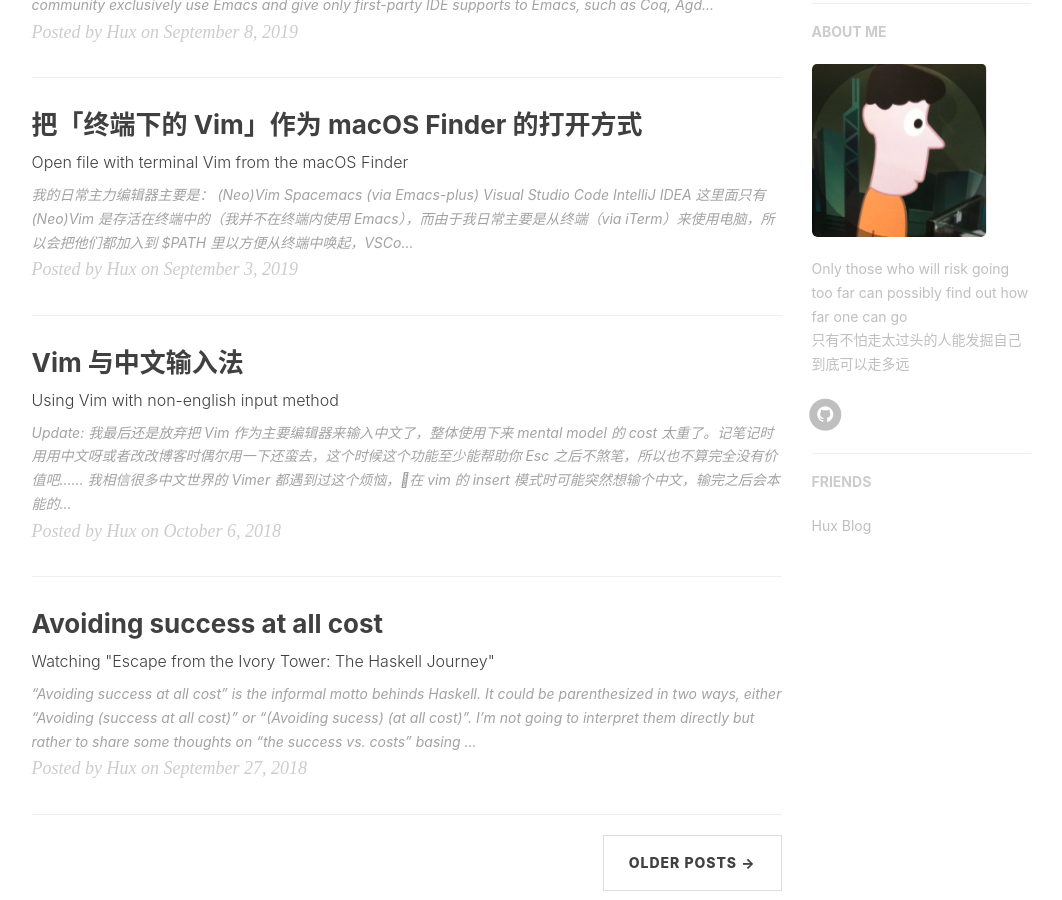
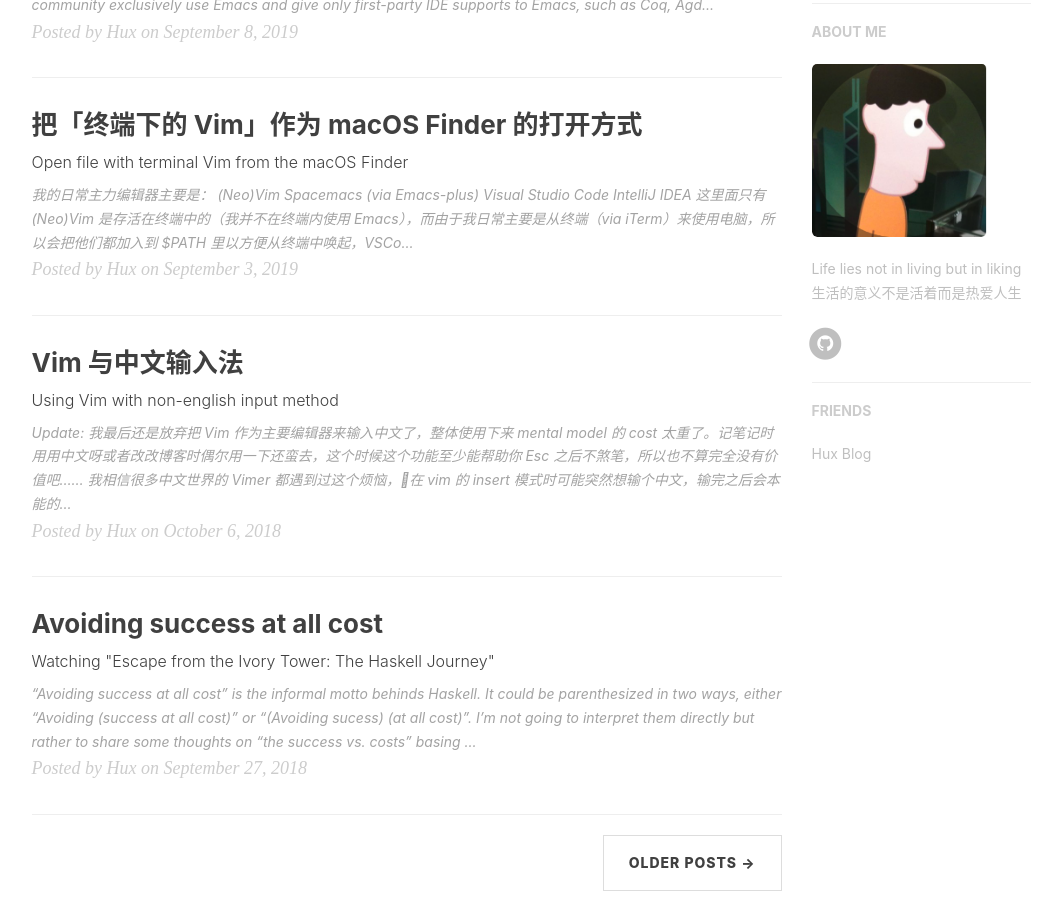
Before and after one commit to tatsumiw/tatsumiw.github.io, a Jekyll site: the page built from index.html, in a window 1280 px wide and 900 px high, scrolled down 787 px. Shown: the whole window, without its empty margins (136-1198 px from the left). Built offline with Jekyll 4.4.1, drawn with Linux system fonts in a browser that asks for light colours; nearby versions of some CDN libraries; the list of posts is cut into pages by our own code; comment, search, counter and statistics services are not loaded.

Commit message:
20200406 modify

```diff
--- a/_config.yml
+++ b/_config.yml
@@ -79,7 +79,7 @@ ba_track_id: babc6e484c85935454891e61edbef8a2
 
 # Sidebar settings
 sidebar: true                           # whether or not using Sidebar.
-sidebar-about-description: "Only those who will risk going too far can possibly find out how far one can go<br>只有不怕走太过头的人能发掘自己到底可以走多远"
+sidebar-about-description: "Life lies not in living but in liking<br>生活的意义不是活着而是热爱人生"
 sidebar-avatar: /img/avatar-tatsumi-ny.jpg      # use absolute URL, seeing it's used in both `/` and `/about/`
 
 
```
